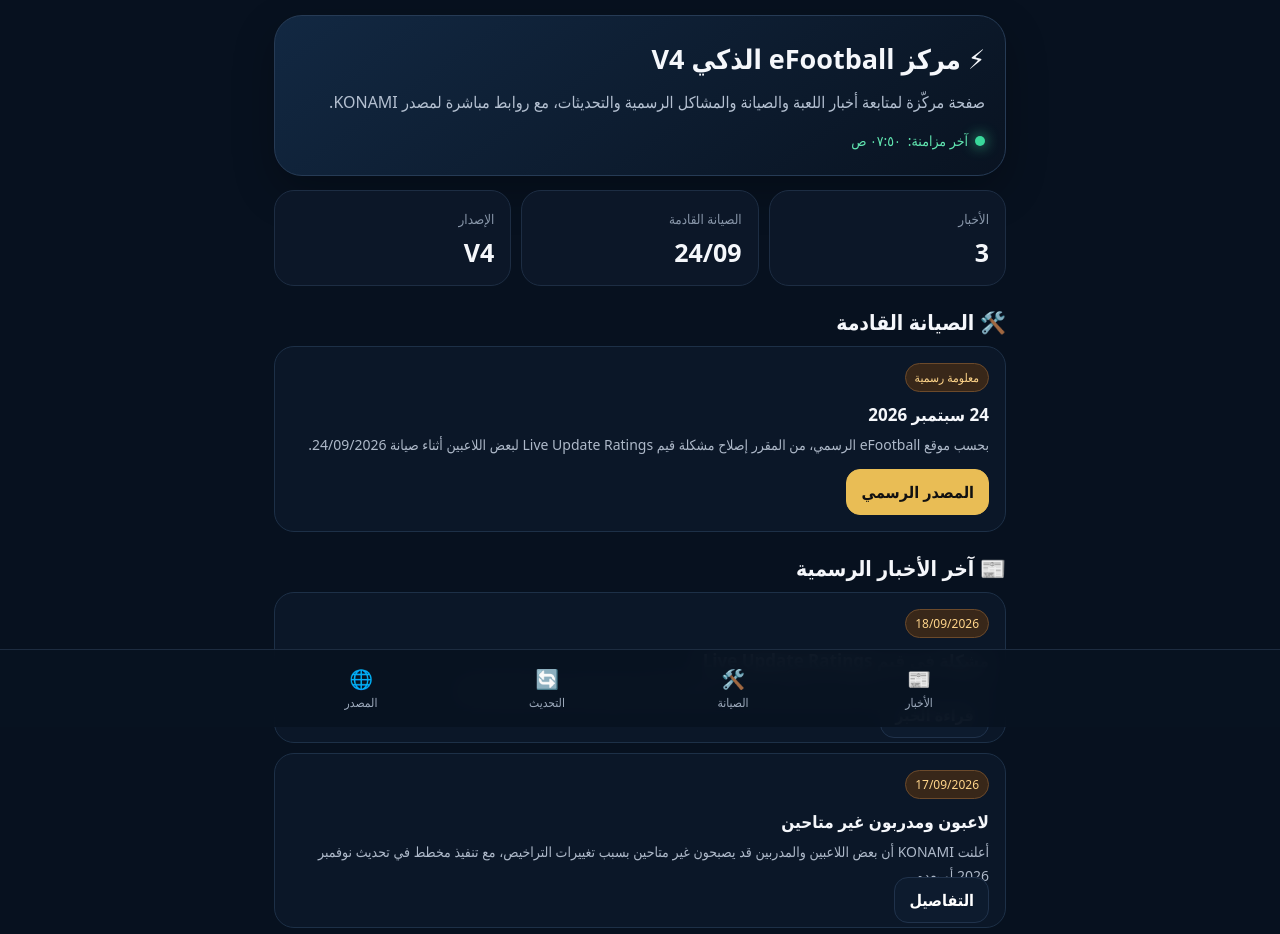
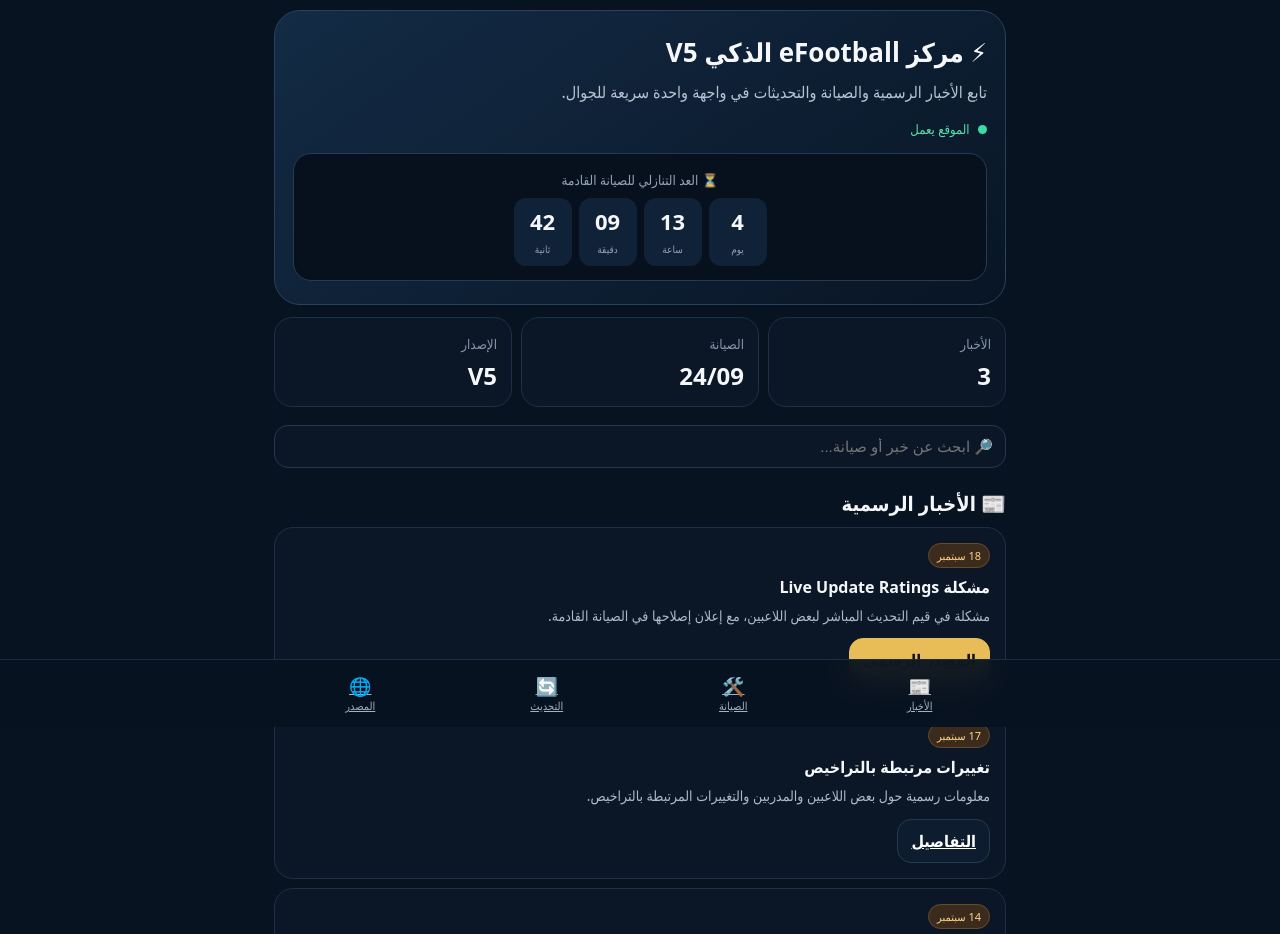
Before and after one commit to bndhmansyd85-creator/efootball-hub, a website: page index.html in a window 1280 px wide. Shown: the part 73-1007 px from the top of the page. Drawn offline with Linux system fonts and the light colour scheme.

Commit message:
Add files via upload

```diff
--- a/index.html
+++ b/index.html
@@ -3,106 +3,88 @@
 <head>
 <meta charset="utf-8">
 <meta name="viewport" content="width=device-width,initial-scale=1">
-<meta name="theme-color" content="#08111f">
-<title>eFootball Hub V4</title>
+<meta name="theme-color" content="#071321">
+<title>eFootball Hub V5</title>
 <style>
-*{box-sizing:border-box}body{margin:0;font-family:system-ui,-apple-system,"Segoe UI",Tahoma,Arial;background:#07111f;color:#f5f7fb}
-a{text-decoration:none;color:inherit}.wrap{max-width:760px;margin:auto;padding:18px 14px 90px}
-header{display:flex;align-items:center;justify-content:space-between;gap:12px;margin-bottom:18px}
-.brand{display:flex;align-items:center;gap:10px}.logo{width:52px;height:52px;border-radius:16px;background:#fff;display:grid;place-items:center;color:#152238;font-size:25px;font-weight:900}
-.brand h1{font-size:22px;margin:0}.brand p{margin:3px 0 0;color:#91a0b6;font-size:13px}
-button,.chip{border:1px solid #20324b;background:#0d1b2e;color:#fff;border-radius:14px;padding:11px 14px;font-weight:700}
-.hero{background:linear-gradient(145deg,#122842,#091321);border:1px solid #263b55;border-radius:28px;padding:24px 20px;margin-bottom:14px;box-shadow:0 16px 40px #0004}
-.hero h2{font-size:27px;margin:0 0 10px}.hero p{color:#b4c0d1;line-height:1.9;margin:0}.live{display:inline-flex;align-items:center;gap:7px;color:#61e6b1;margin-top:14px;font-size:14px}.dot{width:10px;height:10px;background:#39d89b;border-radius:50%;box-shadow:0 0 14px #39d89b}
-.grid{display:grid;grid-template-columns:repeat(3,1fr);gap:10px;margin:12px 0 20px}.stat{background:#0c1728;border:1px solid #1d2d43;border-radius:20px;padding:16px}.stat small{color:#8997aa}.stat b{display:block;font-size:25px;margin-top:6px}
-.section{margin-top:22px}.section h3{font-size:21px;margin:0 0 10px}.card{background:#0b1728;border:1px solid #1d3047;border-radius:20px;padding:16px;margin:10px 0}.tag{display:inline-block;font-size:12px;color:#ffd58a;background:#382719;border:1px solid #6c4a2b;padding:5px 9px;border-radius:99px;margin-bottom:8px}.card h4{margin:3px 0 7px;font-size:17px}.card p{margin:0;color:#aeb9c9;line-height:1.75;font-size:14px}.card .date{color:#73849a;font-size:12px;margin-top:9px}
-.notice{background:#13233a;border-right:4px solid #f4c85b;border-radius:16px;padding:13px 14px;line-height:1.7;color:#d9e1ec}
-.actions{display:flex;gap:8px;flex-wrap:wrap;margin-top:12px}.primary{background:#e9bd55;color:#111;border-color:#e9bd55}
-footer{position:fixed;bottom:0;left:0;right:0;background:#081321ee;backdrop-filter:blur(12px);border-top:1px solid #1d2c40}.nav{max-width:760px;margin:auto;display:grid;grid-template-columns:repeat(4,1fr);padding:8px}.nav a{text-align:center;color:#9eabbd;font-size:12px;padding:8px}.nav a b{display:block;color:#f3f6fb;font-size:19px;margin-bottom:2px}
-@media(max-width:560px){.grid{grid-template-columns:1fr}.hero h2{font-size:24px}}
+*{box-sizing:border-box}body{margin:0;background:#071321;color:#f5f7fb;font-family:system-ui,-apple-system,"Segoe UI",Tahoma,Arial}
+.wrap{max-width:760px;margin:auto;padding:16px 14px 95px}.top{display:flex;align-items:center;justify-content:space-between;gap:10px}
+.brand{display:flex;align-items:center;gap:10px}.logo{width:50px;height:50px;background:#fff;border-radius:15px;display:grid;place-items:center;font-size:25px}
+h1{font-size:22px;margin:0}.sub{color:#8999ad;font-size:13px;margin-top:3px}
+button,.btn{border:1px solid #253a53;background:#0d1c2f;color:#fff;border-radius:14px;padding:10px 13px;font-weight:700}
+.hero{margin-top:16px;padding:23px 18px;border:1px solid #28415e;border-radius:26px;background:linear-gradient(145deg,#132b45,#091525)}
+.hero h2{margin:0 0 8px;font-size:26px}.hero p{margin:0;color:#b7c3d2;line-height:1.85}
+.live{margin-top:12px;color:#56e3ab;font-size:13px}.dot{display:inline-block;width:9px;height:9px;border-radius:50%;background:#39dda1;margin-left:5px}
+.count{margin-top:15px;padding:14px;border-radius:18px;background:#07111e;border:1px solid #263b52;text-align:center}
+.count small{color:#95a4b7}.timer{display:flex;justify-content:center;gap:7px;margin-top:8px}.unit{min-width:58px;padding:8px 4px;background:#102238;border-radius:12px}.unit b{display:block;font-size:22px}.unit span{font-size:10px;color:#93a2b4}
+.grid{display:grid;grid-template-columns:repeat(3,1fr);gap:9px;margin:12px 0}.stat{background:#0b1727;border:1px solid #1d3047;border-radius:18px;padding:14px}.stat small{color:#8796a9}.stat b{display:block;font-size:24px;margin-top:5px}
+.search{display:flex;gap:8px;margin:18px 0 10px}.search input{flex:1;background:#0b1727;border:1px solid #24384f;color:#fff;border-radius:14px;padding:12px;font-size:15px;outline:none}
+.section{margin-top:22px}.section h3{margin:0 0 10px;font-size:20px}.card{background:#0b1727;border:1px solid #1d3047;border-radius:19px;padding:15px;margin:9px 0}.tag{display:inline-block;background:#3b2b1d;color:#ffd68a;border:1px solid #684a2c;border-radius:99px;padding:4px 8px;font-size:11px}.card h4{margin:8px 0 6px;font-size:16px}.card p{margin:0;color:#aebac9;line-height:1.7;font-size:14px}.actions{display:flex;gap:7px;flex-wrap:wrap;margin-top:11px}.gold{background:#e8bd58;color:#111;border-color:#e8bd58}
+.hidden{display:none}.notice{padding:13px;border-radius:16px;background:#112238;border-right:4px solid #e8bd58;color:#d5deea;line-height:1.7}
+footer{position:fixed;bottom:0;left:0;right:0;background:#081321ee;backdrop-filter:blur(12px);border-top:1px solid #1d2c40}.nav{max-width:760px;margin:auto;display:grid;grid-template-columns:repeat(4,1fr);padding:7px}.nav a{text-align:center;color:#a5b1c0;font-size:11px;padding:7px}.nav b{display:block;font-size:18px;color:#fff}
+@media(max-width:560px){.grid{grid-template-columns:1fr}.hero h2{font-size:23px}}
 </style>
 </head>
 <body>
 <div class="wrap">
-<header>
-  <div class="brand"><div class="logo">⚽</div><div><h1>eFootball Hub</h1><p>أخبار • صيانة • تحديثات • بكجات</p></div></div>
-  <button onclick="location.reload()">🔄 تحديث</button>
+<header class="top">
+<div class="brand"><div class="logo">⚽</div><div><h1>eFootball Hub</h1><div class="sub">أخبار • صيانة • تحديثات • بكجات</div></div></div>
+<button onclick="location.reload()">🔄 تحديث</button>
 </header>
 
 <section class="hero">
-  <h2>⚡ مركز eFootball الذكي V4</h2>
-  <p>صفحة مركّزة لمتابعة أخبار اللعبة والصيانة والمشاكل الرسمية والتحديثات، مع روابط مباشرة لمصدر KONAMI.</p>
-  <div class="live"><span class="dot"></span> آخر مزامنة: <span id="sync">الآن</span></div>
+<h2>⚡ مركز eFootball الذكي V5</h2>
+<p>تابع الأخبار الرسمية والصيانة والتحديثات في واجهة واحدة سريعة للجوال.</p>
+<div class="live"><span class="dot"></span> الموقع يعمل</div>
+<div class="count">
+<small>⏳ العد التنازلي للصيانة القادمة</small>
+<div class="timer">
+<div class="unit"><b id="d">--</b><span>يوم</span></div>
+<div class="unit"><b id="h">--</b><span>ساعة</span></div>
+<div class="unit"><b id="m">--</b><span>دقيقة</span></div>
+<div class="unit"><b id="s">--</b><span>ثانية</span></div>
+</div>
+</div>
 </section>
 
 <div class="grid">
-  <div class="stat"><small>الأخبار</small><b>3</b></div>
-  <div class="stat"><small>الصيانة القادمة</small><b>24/09</b></div>
-  <div class="stat"><small>الإصدار</small><b>V4</b></div>
+<div class="stat"><small>الأخبار</small><b>3</b></div>
+<div class="stat"><small>الصيانة</small><b>24/09</b></div>
+<div class="stat"><small>الإصدار</small><b>V5</b></div>
 </div>
+
+<div class="search"><input id="q" placeholder="🔎 ابحث عن خبر أو صيانة..."></div>
+
+<section class="section" id="news">
+<h3>📰 الأخبار الرسمية</h3>
+<div class="card item"><span class="tag">18 سبتمبر</span><h4>مشكلة Live Update Ratings</h4><p>مشكلة في قيم التحديث المباشر لبعض اللاعبين، مع إعلان إصلاحها في الصيانة القادمة.</p><div class="actions"><a class="btn gold" target="_blank" href="https://www.konami.com/efootball/en-us/topic/news/5872">المصدر الرسمي</a></div></div>
+<div class="card item"><span class="tag">17 سبتمبر</span><h4>تغييرات مرتبطة بالتراخيص</h4><p>معلومات رسمية حول بعض اللاعبين والمدربين والتغييرات المرتبطة بالتراخيص.</p><div class="actions"><a class="btn" target="_blank" href="https://www.konami.com/efootball/en/topic/news/5846">التفاصيل</a></div></div>
+<div class="card item"><span class="tag">14 سبتمبر</span><h4>مشكلة في نماذج بعض اللاعبين</h4><p>إعلان رسمي عن مشكلة في بعض نماذج اللاعبين ومعالجتها.</p><div class="actions"><a class="btn" target="_blank" href="https://www.konami.com/efootball/en/topic/news/5835">التفاصيل</a></div></div>
+</section>
 
 <section class="section" id="maintenance">
 <h3>🛠️ الصيانة القادمة</h3>
-<div class="card">
-<span class="tag">معلومة رسمية</span>
-<h4>24 سبتمبر 2026</h4>
-<p>بحسب موقع eFootball الرسمي، من المقرر إصلاح مشكلة قيم Live Update Ratings لبعض اللاعبين أثناء صيانة 24/09/2026.</p>
-<div class="actions"><a class="chip primary" href="https://www.konami.com/efootball/en-us/topic/news/5872" target="_blank">المصدر الرسمي</a></div>
-</div>
-</section>
-
-<section class="section" id="news">
-<h3>📰 آخر الأخبار الرسمية</h3>
-<div class="card">
-<span class="tag">18/09/2026</span>
-<h4>مشكلة في قيم Live Update Ratings</h4>
-<p>تم تأكيد مشكلة تؤثر على قيم بعض اللاعبين، وذكرت KONAMI أنها ستُصلح خلال صيانة 24/09/2026.</p>
-<a class="chip" href="https://www.konami.com/efootball/en-us/topic/news/5872" target="_blank">قراءة الخبر</a>
-</div>
-<div class="card">
-<span class="tag">17/09/2026</span>
-<h4>لاعبون ومدربون غير متاحين</h4>
-<p>أعلنت KONAMI أن بعض اللاعبين والمدربين قد يصبحون غير متاحين بسبب تغييرات التراخيص، مع تنفيذ مخطط في تحديث نوفمبر 2026 أو بعده.</p>
-<a class="chip" href="https://www.konami.com/efootball/en/topic/news/5846" target="_blank">التفاصيل</a>
-</div>
-<div class="card">
-<span class="tag">14/09/2026</span>
-<h4>مشكلة في بعض نماذج اللاعبين</h4>
-<p>أشارت KONAMI إلى تغييرات غير مقصودة في بعض نماذج اللاعبين، مع معالجة مرتبطة بالصيانة.</p>
-<a class="chip" href="https://www.konami.com/efootball/en/topic/news/5835" target="_blank">التفاصيل</a>
-</div>
+<div class="card item"><span class="tag">معلومة رسمية</span><h4>24 سبتمبر 2026</h4><p>موعد الصيانة الظاهر في الموقع مع رابط مباشر للمصدر الرسمي.</p><div class="actions"><a class="btn gold" target="_blank" href="https://www.konami.com/efootball/en-us/topic/news/5872">فتح المصدر</a></div></div>
 </section>
 
 <section class="section" id="updates">
-<h3>🔄 ماذا نضيف في V4؟</h3>
-<div class="notice">
-• قسم أخبار رسمي واضح.<br>
-• زر تحديث سريع.<br>
-• عدّاد إصدار V4.<br>
-• روابط مباشرة لمصادر KONAMI.<br>
-• تصميم أفضل للجوال.<br>
-• تجهيز الموقع لاحقًا للإشعارات التلقائية.
-</div>
+<h3>🔄 التحديث</h3>
+<div class="notice">V5 أضاف عدّاد الصيانة، البحث داخل الأخبار، تحديث سريع، وتحسينات للجوال. الإشعارات التلقائية تحتاج تشغيل صلاحية الإشعارات على الجهاز.</div>
+<div class="actions"><button class="gold" onclick="notifyMe()">🔔 تفعيل إشعار تجريبي</button></div>
 </section>
 
 <section class="section" id="source">
-<h3>🌐 المصدر</h3>
-<div class="card">
-<h4>موقع eFootball الرسمي</h4>
-<p>استخدم زر المصدر للوصول إلى معلومات KONAMI الرسمية بدل الاعتماد على الأخبار غير المؤكدة.</p>
-<a class="chip primary" href="https://www.konami.com/efootball/" target="_blank">فتح موقع eFootball</a>
-</div>
+<h3>🌐 المصدر الرسمي</h3>
+<div class="card"><p>للتأكد من أي خبر، افتح موقع eFootball الرسمي.</p><div class="actions"><a class="btn gold" target="_blank" href="https://www.konami.com/efootball/">فتح KONAMI</a></div></div>
 </section>
 </div>
 
-<footer><nav class="nav">
-<a href="#news"><b>📰</b>الأخبار</a>
-<a href="#maintenance"><b>🛠️</b>الصيانة</a>
-<a href="#updates"><b>🔄</b>التحديث</a>
-<a href="#source"><b>🌐</b>المصدر</a>
-</nav></footer>
+<footer><nav class="nav"><a href="#news"><b>📰</b>الأخبار</a><a href="#maintenance"><b>🛠️</b>الصيانة</a><a href="#updates"><b>🔄</b>التحديث</a><a href="#source"><b>🌐</b>المصدر</a></nav></footer>
+
 <script>
-document.getElementById("sync").textContent = new Date().toLocaleString("ar-YE",{hour:"2-digit",minute:"2-digit"});
+const target=new Date("2026-09-24T00:00:00+03:00").getTime();
+function tick(){let x=Math.max(0,target-Date.now());let d=Math.floor(x/86400000),h=Math.floor(x%86400000/3600000),m=Math.floor(x%3600000/60000),s=Math.floor(x%60000/1000);document.getElementById("d").textContent=d;document.getElementById("h").textContent=String(h).padStart(2,"0");document.getElementById("m").textContent=String(m).padStart(2,"0");document.getElementById("s").textContent=String(s).padStart(2,"0")} tick();setInterval(tick,1000);
+document.getElementById("q").addEventListener("input",e=>{let q=e.target.value.trim().toLowerCase();document.querySelectorAll(".item").forEach(c=>c.classList.toggle("hidden",q&&!c.innerText.toLowerCase().includes(q)))});
+function notifyMe(){if(!("Notification"in window)){alert("المتصفح لا يدعم الإشعارات.");return} Notification.requestPermission().then(p=>{if(p==="granted")new Notification("eFootball Hub",{body:"تم تفعيل الإشعارات على هذا المتصفح."});else alert("لم يتم السماح بالإشعارات.");})}
 </script>
 </body>
 </html>
```
